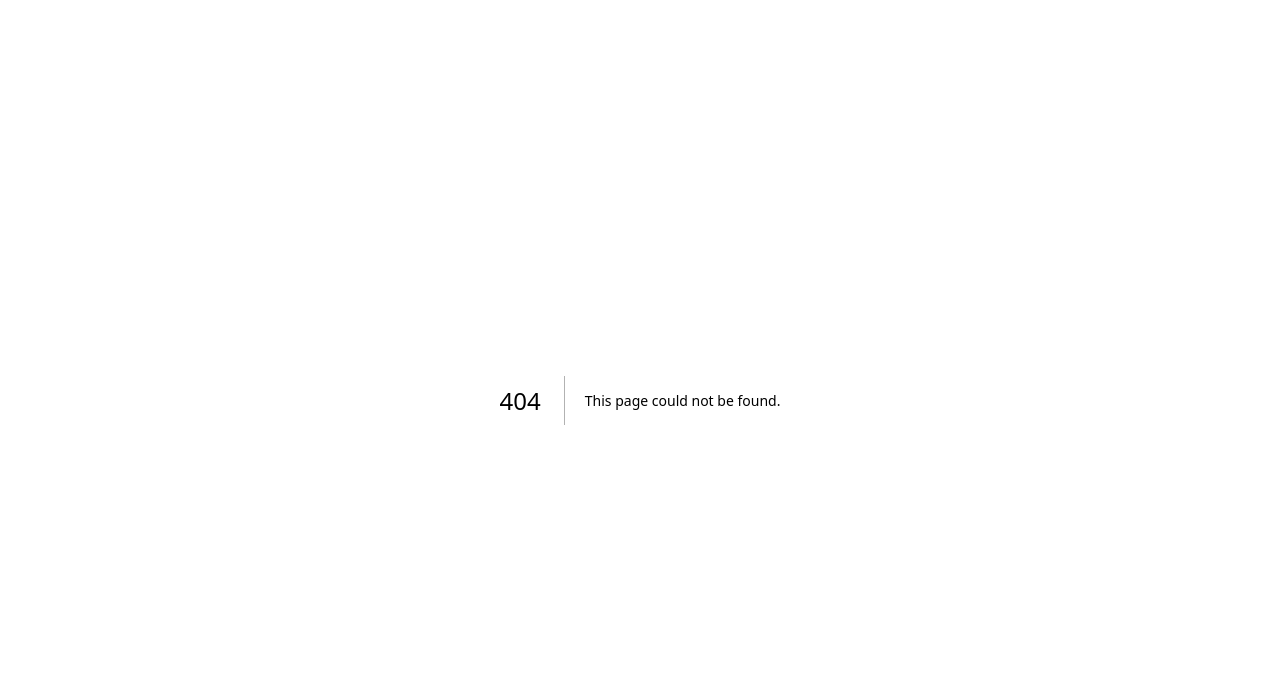
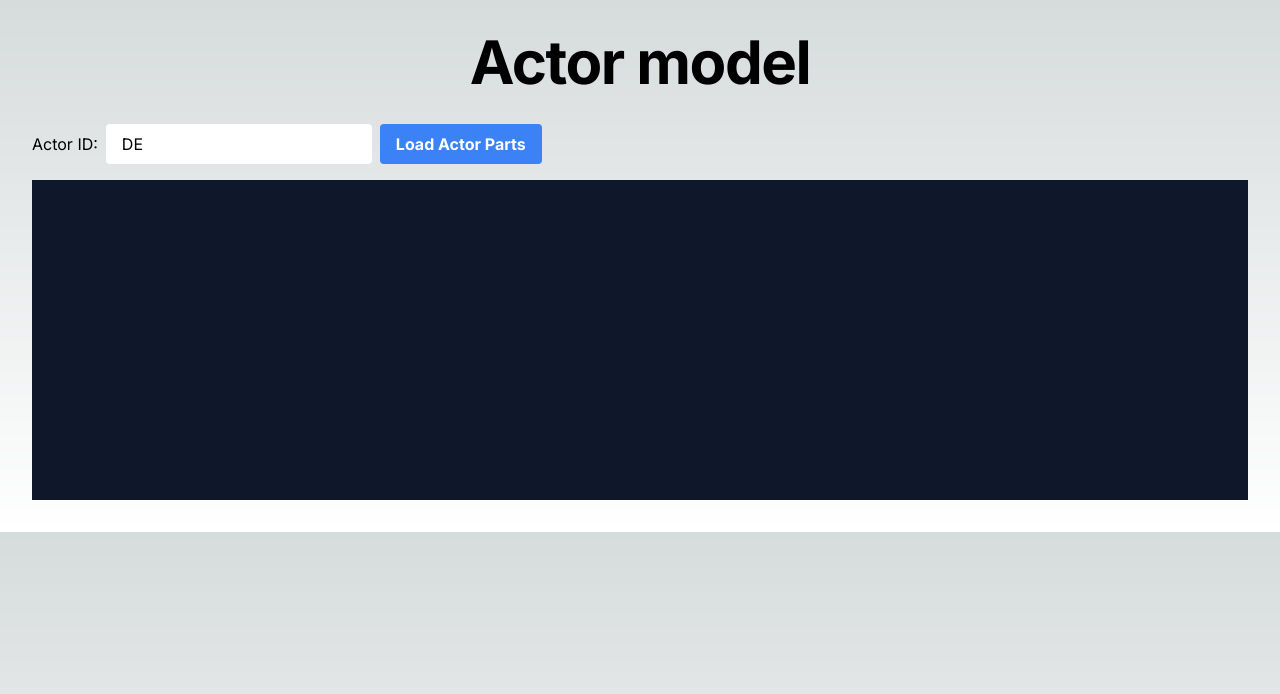
Before and after one commit to Open-Earth-Foundation/target-gap, a Next.js app: page /actor in a window 1280 px wide. Before the commit this address had no page. Shown: the top 694 px of the page. Built offline with nearby package versions, Linux system fonts and the light colour scheme.

Commit message:
feat: create an actor testing page

```diff
--- /dev/null
+++ b/src/app/actor/page.tsx
@@ -0,0 +1,42 @@
+"use client";
+
+import React from "react";
+import { getActorParts } from "@/lib/api";
+
+export default function Page() {
+  const [actor, setActor] = React.useState('DE');
+  const [actorParts, setActorParts] = React.useState('');
+
+  const loadActorParts = async () => {
+    try {
+      const parts = await getActorParts(actor);
+      const partsString = JSON.stringify(parts, null, 2);
+      setActorParts(partsString);
+    } catch(error: any) {
+      setActorParts(error.message);
+    }
+  };
+
+  return (
+    <div className="m-8">
+      <h1 className="text-4xl font-bold tracking-tight sm:text-6xl text-center m-8">Actor model</h1>
+      <div className="space-x-2">
+        <label htmlFor="actor-input">
+          Actor ID:
+        </label>
+        <input
+          id="actor-input"
+          className="text-black py-2 px-4 rounded"
+          value={actor}
+          onChange={(event) => setActor(event.target.value)}
+        />
+        <button onClick={loadActorParts} className="bg-blue-500 hover:bg-blue-700 text-white font-bold py-2 px-4 rounded">
+          Load Actor Parts
+        </button>
+      </div>
+      <pre className="h-80 overflow-y-auto my-4 bg-slate-900">
+        {actorParts}
+      </pre>
+    </div>
+  );
+}
```
